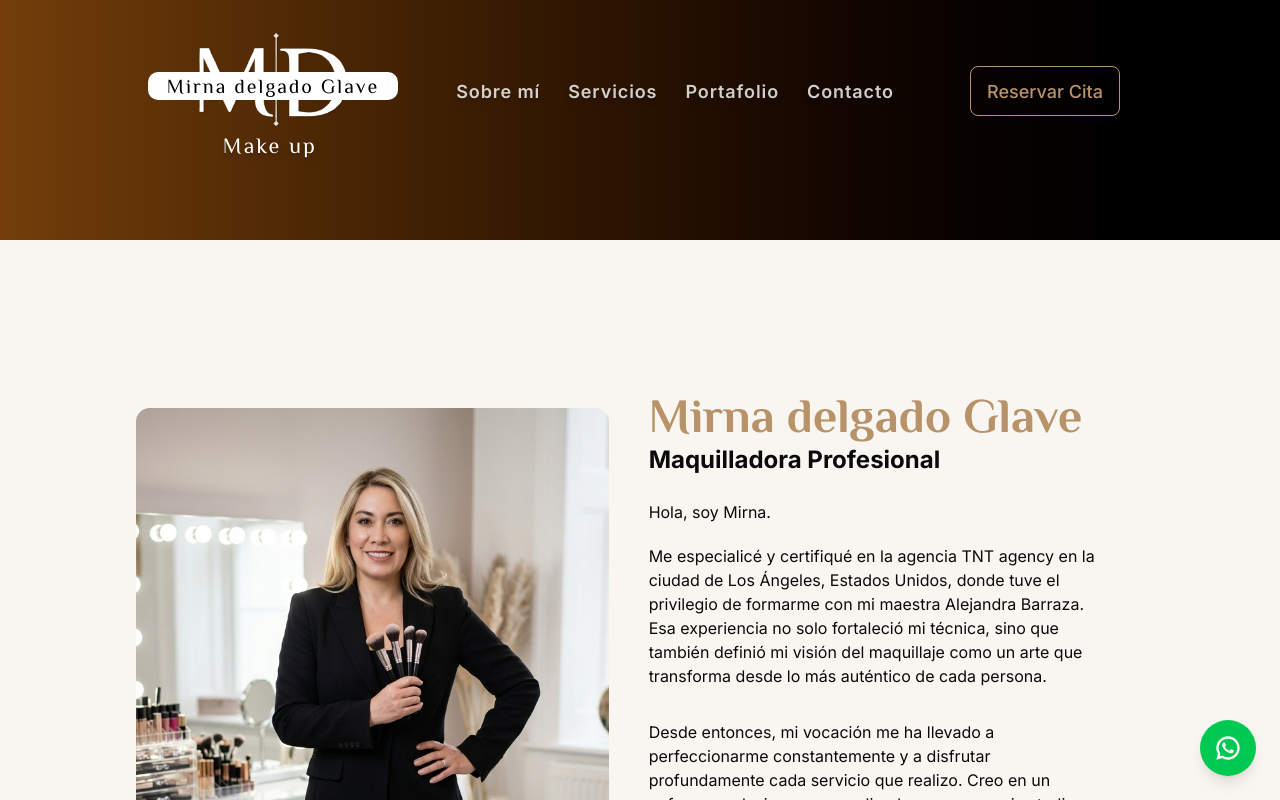
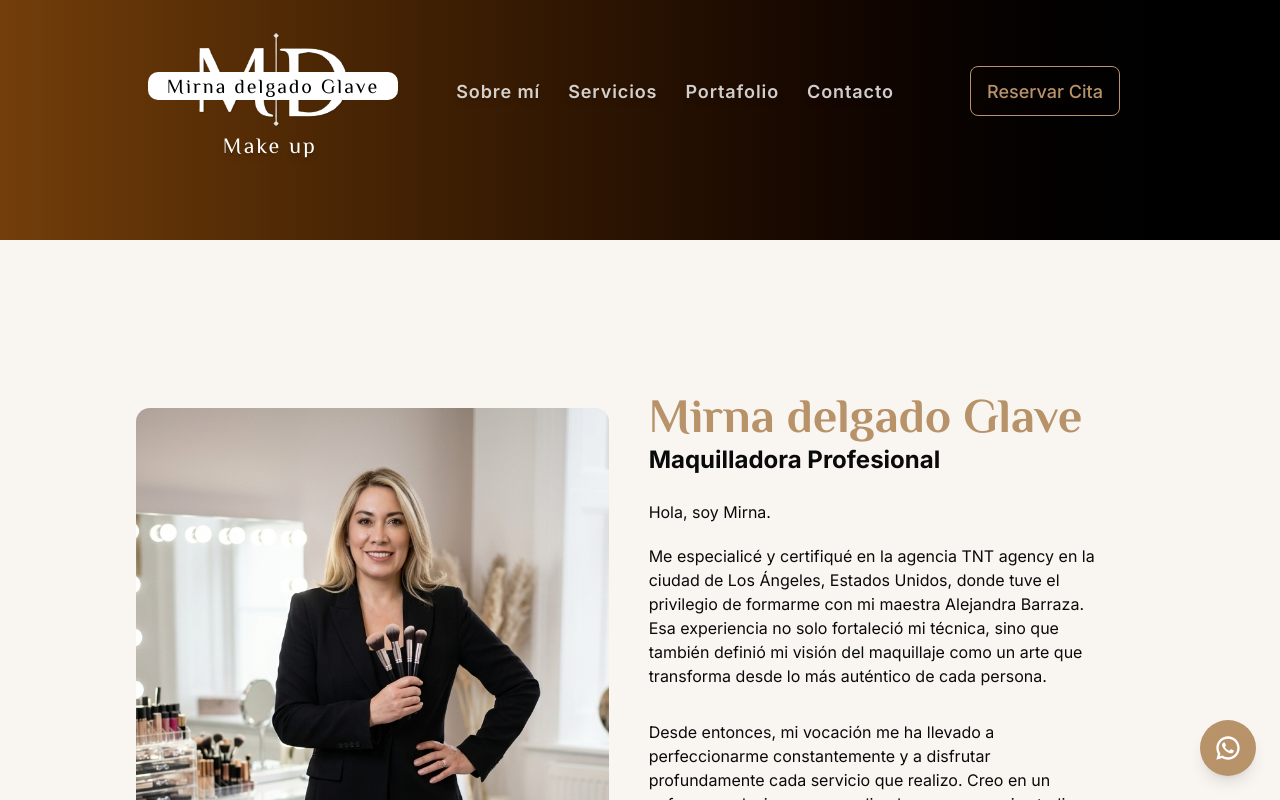
Before and after one commit to antoniogn-dev/web-makeup, a Next.js app: page /sobre-mi in a window 1280 px wide. Shown: the top 800 px of the page. Built offline with nearby package versions, Linux system fonts and the light colour scheme.

Commit message:
agregando boton de whatsapp

```diff
--- a/src/components/ui/BotonWhatsapp.tsx
+++ b/src/components/ui/BotonWhatsapp.tsx
@@ -10,7 +10,7 @@ const BotonWhatsapp = () => {
             target="_blank"
             rel="noopener noreferrer"
             aria-label="Contactar por WhatsApp"
-            className="fixed bottom-6 right-6 z-50 flex h-14 w-14 items-center justify-center rounded-full bg-green-500 text-white shadow-lg transition-transform hover:scale-110 hover:bg-green-600"
+            className="fixed bottom-6 right-6 z-50 flex h-14 w-14 items-center justify-center rounded-full bg-titulos text-white shadow-lg transition-transform hover:scale-110 hover:bg-textos"
         >
             <RiWhatsappLine className="size-7" />
         </Link>
```
